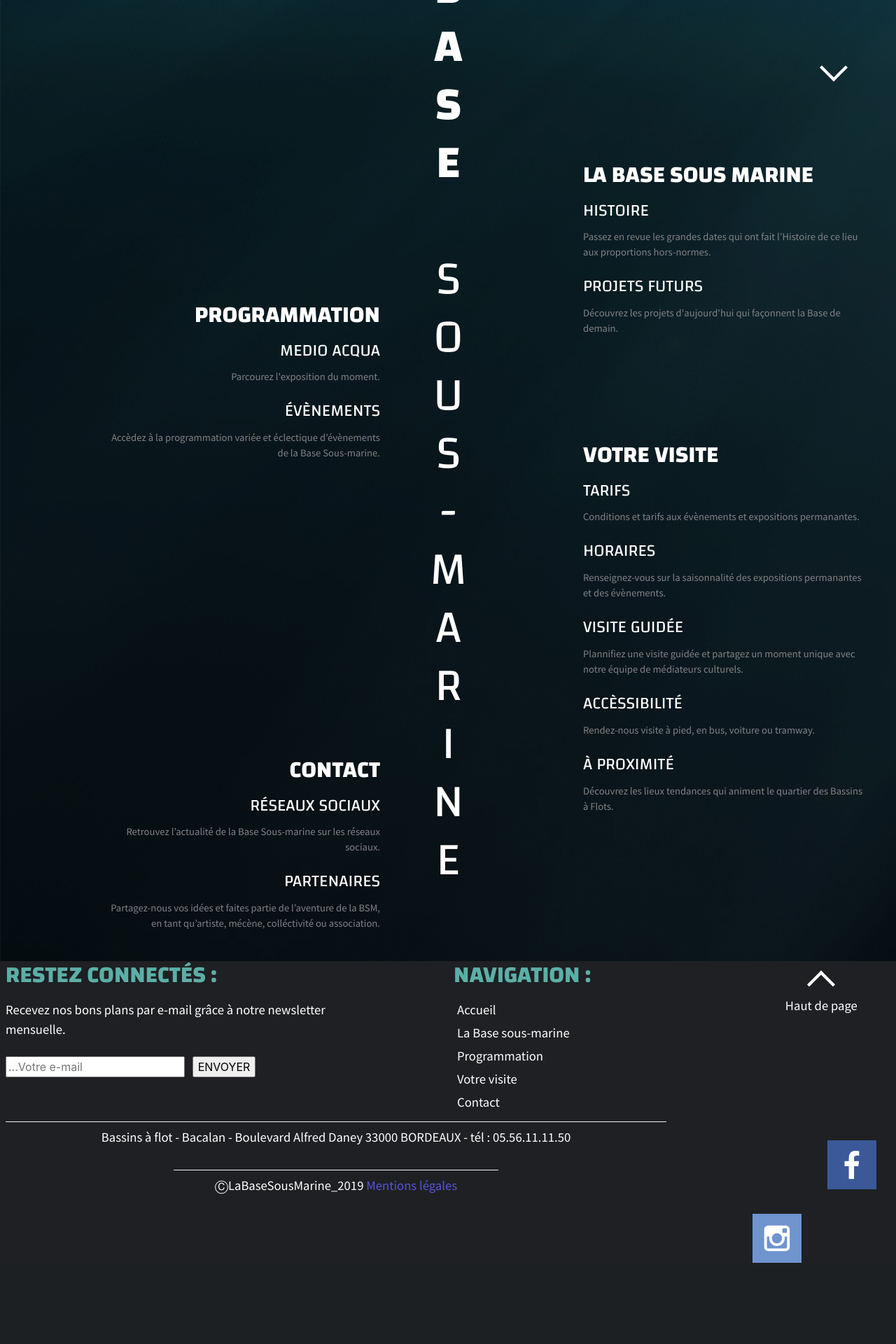
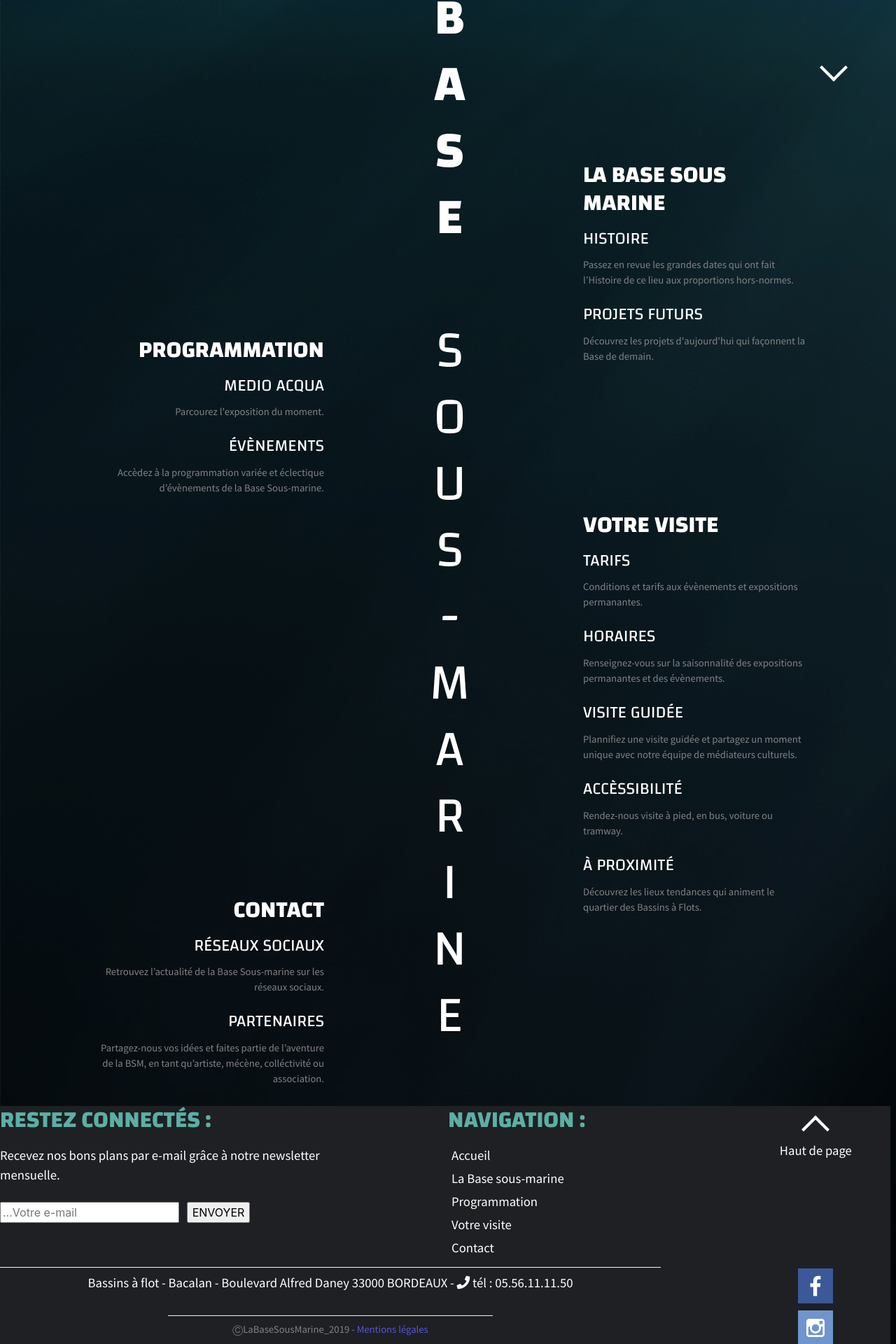
Before and after one commit to QRAVET/BSM, a PHP site: page / in a window 1280 px wide. Shown: the part 720-2640 px from the top of the page at 70% size. Before the commit the page ends 2524 px from the top, so only its background shows below. Run offline with PHP 8.4, Linux system fonts and the light colour scheme.

Commit message:
mid-day2 050319

```diff
--- a/css/style.css
+++ b/css/style.css
@@ -55,9 +55,10 @@
 p {
   font-size: 14pt;
   font-family: "Source Sans Pro";
+  cursor: default;
 }
 
-.p-accueil p {
+.p-small p {
   font-size: 11pt;
   font-family: "Source Sans Pro";
   color: #818284;
@@ -89,6 +90,7 @@ h4 {
   font-size: 18pt;
   font-family: "Changa";
   text-transform: uppercase;
+  cursor: default;
 }
 
 h5 {
@@ -115,6 +117,7 @@ h6 {
 
 .logo-fb-blue:hover {
   background: url(../img/picto/fb-hover.svg) no-repeat center;
+  transition: 0.6s;
 }
 
 .logo-insta-blue {
@@ -126,6 +129,7 @@ h6 {
 
 .logo-insta-blue:hover {
   background: url(../img/picto/insta-hover.svg) no-repeat center;
+  transition: 0.6s;
 }
 
 .logo-bsm-color {
@@ -134,9 +138,14 @@ h6 {
   margin-left: 10%;
 }
 
-.logo-bsm-bk {
+.logo-bsm-color-resp {
   height: 150px;
   width: 150px;
+}
+
+.logo-bsm-bk {
+  height: 50px;
+  width: 50px;
 }
 
 /***** NAVBAR *****/
@@ -183,6 +192,80 @@ h6 {
   margin: 5px;
 }
 
+a.mentions:link {
+  text-decoration: none;
+}
+
+footer {
+  width: 100vw;
+  height: 450px;
+  bottom: 0;
+}
+@media (max-width: 840px) {
+  footer {
+    height: 220px;
+  }
+}
+
+.logo-fb-footer {
+  background: url(../img/picto/fb-blue.svg) no-repeat center;
+  height: 50px;
+  width: 50px;
+  margin: 10px auto 10px auto;
+}
+
+.logo-fb-footer:hover {
+  background: url(../img/picto/fb-hover.svg) no-repeat center;
+  transition: 0.6s;
+}
+
+.logo-insta-footer {
+  background: url(../img/picto/insta-blue.svg) no-repeat center;
+  height: 50px;
+  width: 50px;
+  margin: 10px auto 10px auto;
+}
+
+.logo-insta-footer:hover {
+  background: url(../img/picto/insta-hover.svg) no-repeat center;
+  transition: 0.6s;
+}
+
+.logo-bsm-footer {
+  background: url(../img/picto/logo-bsm-bk.svg) no-repeat center;
+  height: 100px;
+  width: 150px;
+  margin: auto;
+}
+
+.logo-fb-resp {
+  background: url(../img/picto/fb-blue.svg) no-repeat center;
+  height: 60px;
+  width: 60px;
+  margin: 20px auto;
+}
+
+.logo-fb-resp:hover {
+  background: url(../img/picto/fb-hover.svg) no-repeat center;
+  transition: 0.6s;
+}
+
+.logo-insta-resp {
+  background: url(../img/picto/insta-blue.svg) no-repeat center;
+  height: 60px;
+  width: 60px;
+  margin: 20px auto;
+}
+
+.logo-insta-resp:hover {
+  background: url(../img/picto/insta-hover.svg) no-repeat center;
+  transition: 0.6s;
+}
+
+.box-resp {
+  height: 400px;
+}
+
 /***** BUTTONS *****/
 .button-white-down {
   height: 50px;
@@ -207,6 +290,11 @@ html {
   scroll-behavior: smooth;
 }
 
+body {
+  height: 2750px;
+  position: relative;
+}
+
 .sea {
   background: url(../img/photos/background-index.jpg) no-repeat;
   margin: 0;
@@ -217,12 +305,14 @@ html {
 }
 
 .h1-accueil {
+  font-size: 55pt;
   text-orientation: upright;
   letter-spacing: -40px;
   writing-mode: vertical-lr;
   margin-left: auto;
   margin-right: auto;
   word-spacing: 50%;
+  cursor: default;
 }
 
 .h3-accueil a {
@@ -235,7 +325,7 @@ html {
 
 .box-h1 {
   width: 100px;
-  height: 1700px;
+  height: 1900px;
   margin-top: 8%;
   margin-right: auto;
   margin-left: auto;
@@ -250,25 +340,33 @@ html {
 #menu-lbsm {
   position: absolute;
   top: 950px;
-  width: 400px;
+  width: 25%;
+  margin-left: auto;
+  margin-right: auto;
 }
 
 #menu-visite {
   position: absolute;
-  top: 1350px;
-  width: 400px;
+  top: 1450px;
+  width: 25%;
+  margin-left: auto;
+  margin-right: auto;
 }
 
 #menu-programmation {
   position: absolute;
-  top: 1150px;
-  width: 400px;
+  top: 1200px;
+  width: 25%;
+  margin-left: auto;
+  margin-right: auto;
 }
 
 #menu-contact {
   position: absolute;
-  top: 1800px;
-  width: 400px;
+  top: 2000px;
+  width: 25%;
+  margin-left: auto;
+  margin-right: auto;
 }
 
 /*# sourceMappingURL=style.css.map */
--- a/inc/footer.php
+++ b/inc/footer.php
@@ -1,5 +1,5 @@
-<footer class="columns bg-dark-grey white p-relative">
-    <div class="container grid-xl ">
+<footer class="columns bg-dark-grey white p-absolute">
+    <div class="container grid-xl hide-md">
         <div class="columns">
             <div class="column col-5">
                 <h3 class="text-uppercase text-bold blue-green">restez connectés :</h3>
@@ -32,26 +32,48 @@
                 <p class="text-center">Haut de page</p>
             </div>
         </div>
-        <div class="columns">
+        <div class="columns box-resp">
             <div class="column col-9">
                 <div class="divider"></div>
                 <div class="text-center">
-                    <p>Bassins à flot - Bacalan - Boulevard Alfred Daney 33000 BORDEAUX - tél : 05.56.11.11.50</p>
+                    <p>Bassins à flot - Bacalan - Boulevard Alfred Daney 33000 BORDEAUX - <i class="fas fa-phone white"></i>  tél : 05.56.11.11.50</p>
                 </div>
                 <div class="columns">
                     <div class="column col-6 col-mx-auto">
                         <div class="divider"></div>
                     </div>
                 </div>
-                <div class="text-center">
-                    <p>&#x24B8;LaBaseSousMarine_2019 <a href="mentions-legales.php">Mentions légales</a></p>
+                <div class="text-center p-small mentions">
+                    <p>&#x24B8;LaBaseSousMarine_2019 - <a href="mentions-legales.php" target="_blank">Mentions légales</a></p>
                 </div>
             </div>
             <div class="column col-1"></div>
             <div class="column col-2">
-                <div class="logo-fb-blue col-mx-auto"></div>
-                <div class="logo-insta-blue col-mx-auto"></div>
+                <a href="https://www.facebook.com/BasesousmarinedeBordeaux/" target="_blank"><div class="logo-fb-footer"></div></a>
+                <a href="https://www.instagram.com/p/BsYO4g2H7M6/" target="_blank"><div class="logo-insta-footer"></div></a>
             </div>
         </div>
     </div>
+    <div class="container grid-xl show-md">
+        <div class="columns">
+            <div class="column col-md-12 text-center mentions">
+            <p>&#x24B8;LaBaseSousMarine_2019 - <a href="mentionslegales" target="_blank" class="">Mentions légales</a></p>
+            </div>
+            <div class="column col-md-12 text-center mentions">
+            <p><i class="fas fa-phone white"></i> - tél : 05.56.11.11.50</a></p>
+            </div>
+            <div class="column col-md-1"></div>
+            <div class="column col-md-4 col-mx-auto">
+                <a href="" class="p-centered logo-bsm-footer"></a>
+            </div>
+            <div class="column col-md-1"></div>
+            <div class="column col-md-2 col-mx-auto">
+                <a href="https://www.facebook.com/BasesousmarinedeBordeaux/" target="_blank"><div class="logo-fb-resp"></div></a>
+            </div>
+            <div class="column col-md-2 col-mx-auto">
+                <a href="https://www.instagram.com/p/BsYO4g2H7M6/" target="_blank"><div class="logo-insta-resp"></div></a>
+            </div>
+            <div class="column col-md-1"></div>
+        </div>
+    </div>
 </footer>
--- a/index.php
+++ b/index.php
@@ -20,8 +20,10 @@
     <!-- Surcharge SPECTRE -->
 
 </head>
-<body class="sea p-relative">
+<body class="sea">
     <div class="container">
+
+        <!-- Page version PC -->
         <div class="columns index-header">
             <div class="column col-3 col-mr-auto">
                 <a href=""><img src="img/picto/logo-bsm-color.svg" alt="logo-bsm" class="logo-bsm-color"></a>
@@ -36,13 +38,11 @@
         <div class="columns p-sticky p-centered picto-sous-marin tooltip" data-tooltip="Vers la surface ...">
             <a href=""><img src="img/picto/sous-marin.svg" alt="picto-sous-marin"></a>
         </div>
-        <!-- <div class="columns text-uppercase box-h1">
-            <h1 class="white h1-accueil"><b>la base</b> sous-marine</h1>
-        </div> -->
+
         <div class="button-white-down col-mx-auto">
             <a href="#menu-lbsm"><img src="img/picto/button/button-white.svg" alt="ancre-section-suivante" class="button-white-up"></a>
         </div>
-        <div class="columns p-accueil white h3-accueil">
+        <div class="columns p-small white h3-accueil">
             <div class="column col-3 col-ml-auto">
                 <div id="menu-programmation" class="text-right">
                     <a href=""><h3>programmation</h3></a>
@@ -87,13 +87,11 @@
         </div>
 
 
-        <!-- footer -->
-        <div class="columns">
-            <div class="column col-12">
-                <?php include './inc/footer.php' ?>
-            </div>
-        </div>
-    </div>
+    </div><!-- Fin de container -->
+
+    <!-- footer -->
+    <?php include './inc/footer.php' ?>
+
 
     <!-- Import JQUERY -->
     <script
```
Also changed, not shown: sass/stylesheet.scss (+103 -10 lines), 1 other file.
